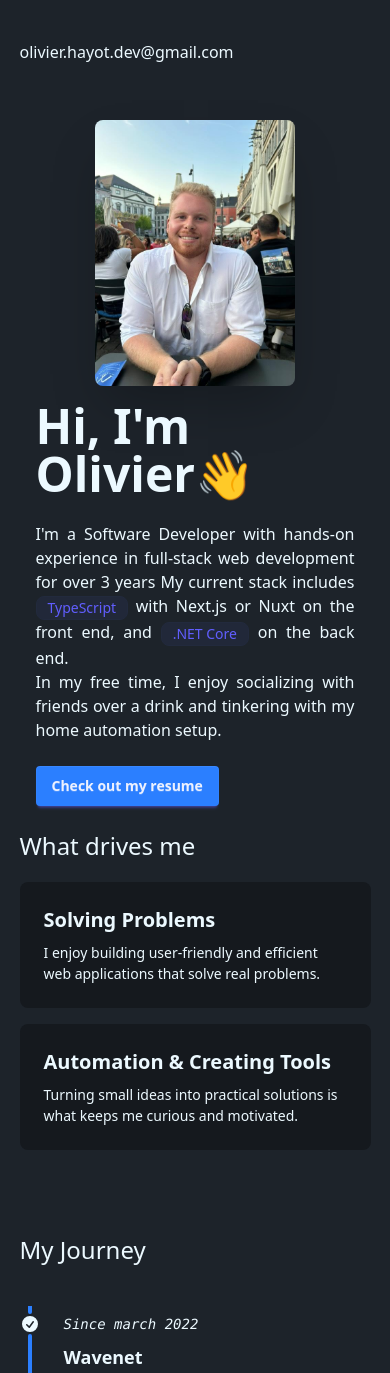
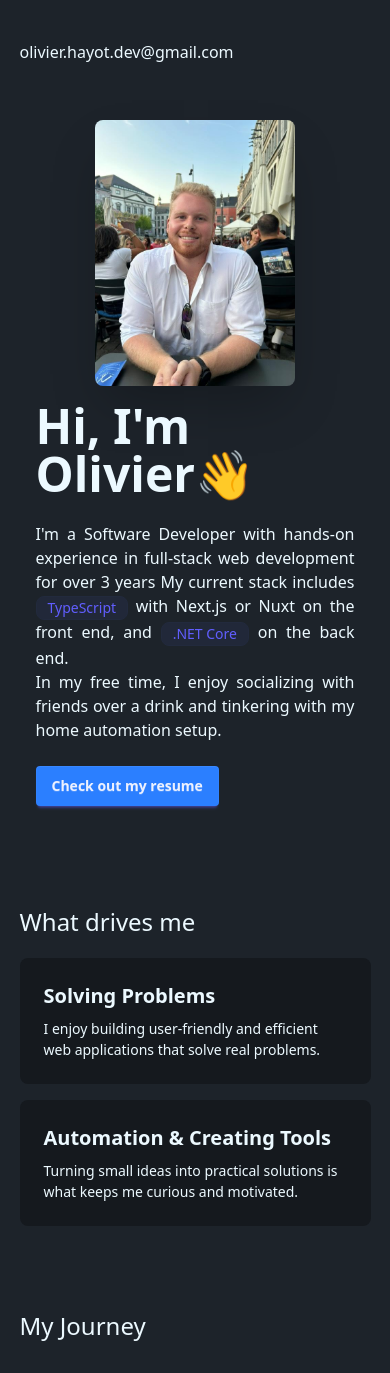
Before and after one commit to h0livier/nuxt-portfolio, a Nuxt app: page / in a window 390 px wide. Shown: the top 1373 px of the page. Built offline with nearby package versions, Linux system fonts and the light colour scheme.

Commit message:
changed spacing on motivation

```diff
--- a/pages/index.vue
+++ b/pages/index.vue
@@ -32,7 +32,7 @@ const educations: Place[] = [
                     </div>
                 </div>
             </div>
-            <div class="my-2">
+            <div class="mt-[10vh] md:my-2">
                 <h2 class="text-2xl mb-5">What drives me</h2>
                 <div class="flex flex-col gap-4 lg:flex-row lg:gap-8">
                     <div class="grow card bg-base-300">
```
